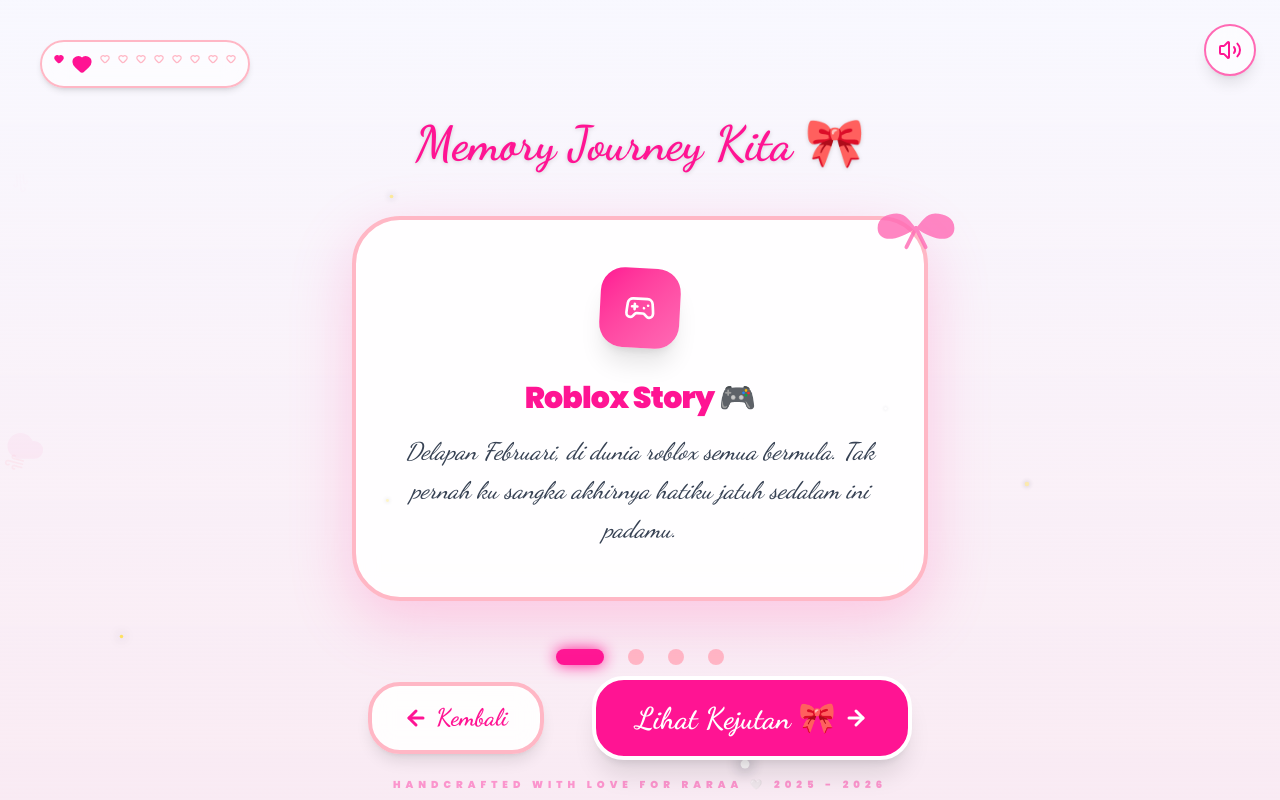
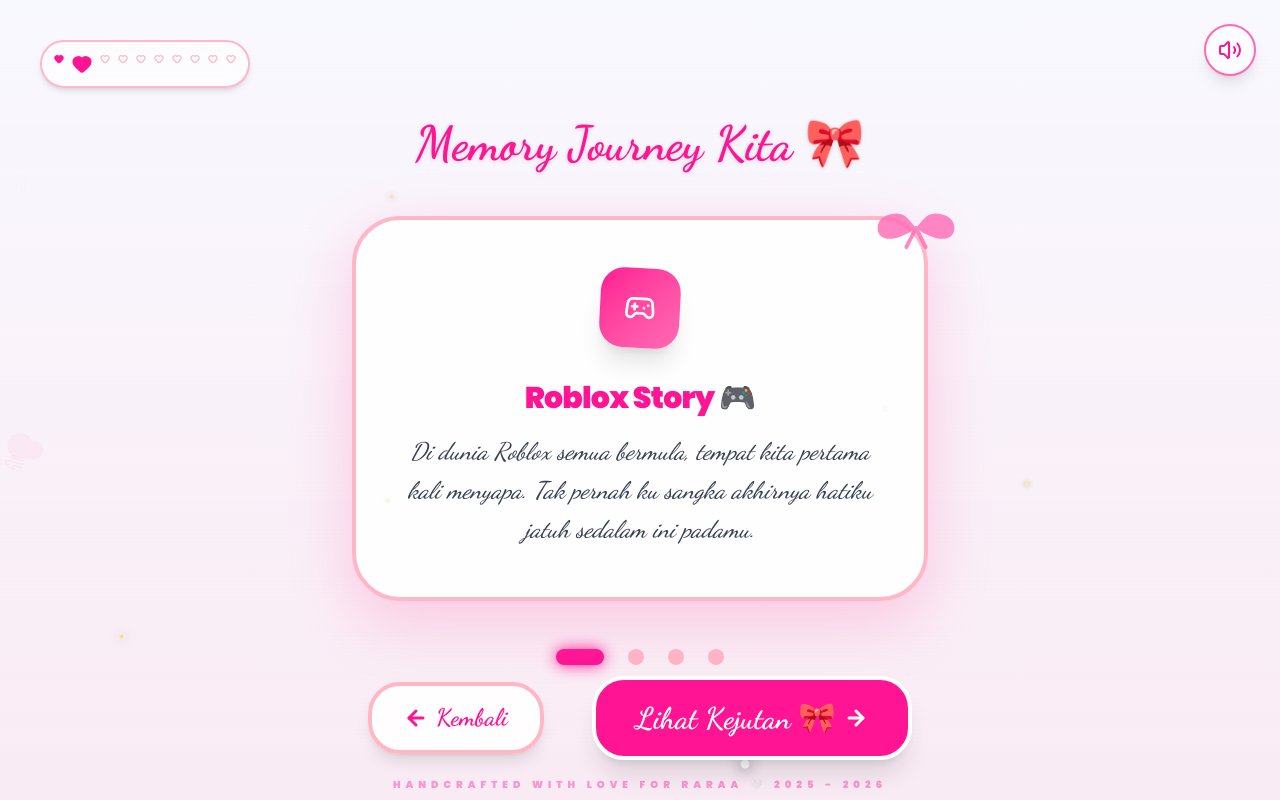
Before and after one commit to BobbyHM-21/raraultah, a React (Vite) app: page / in a window 1280 px wide. Both pictures are taken after a click on the button "Buka Hati Raraa ✨". Built offline with nearby package versions, Linux system fonts and the light colour scheme.

Commit message:
Fix: Removed incorrect date from Roblox story in timeline

```diff
--- a/src/App.jsx
+++ b/src/App.jsx
@@ -402,7 +402,7 @@
 const TimelineSlide = ({ direction }) => {
   const [step, setStep] = useState(0);
   const moments = [
-    { title: "Roblox Story 🎮", text: "Delapan Februari, di dunia roblox semua bermula. Tak pernah ku sangka akhirnya hatiku jatuh sedalam ini padamu.", icon: <Gamepad2 /> },
+    { title: "Roblox Story 🎮", text: "Di dunia Roblox semua bermula, tempat kita pertama kali menyapa. Tak pernah ku sangka akhirnya hatiku jatuh sedalam ini padamu.", icon: <Gamepad2 /> },
     { title: "Suara Penenang 📞", text: "Malam terasa panjang saat rindu menyerang, tapi suaramu jadi penenang meski hanya lewat layar terang.", icon: <MessageCircle /> },
     { title: "LDR & VC 🌍", text: "Meski LDR memisahkan kita, VC jadi peluk sederhana. Jangan simpan lukamu sendiri, aku di sini untukmu.", icon: <MapPin /> },
     { title: "Our 21st Lily 🌸", text: "Hari ini, 21 lilin menyala. Menyebut namamu dalam doa, semoga hatimu selalu hangat meski hidup tak selalu ramah.", icon: <Calendar /> }
```
